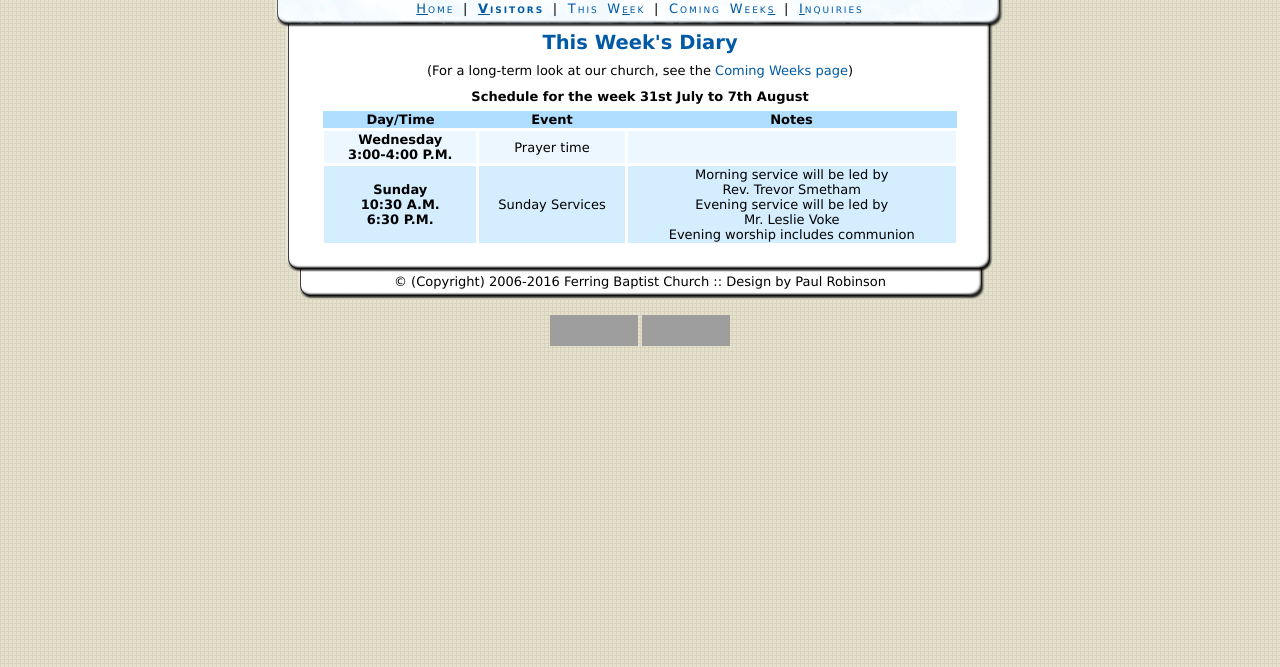
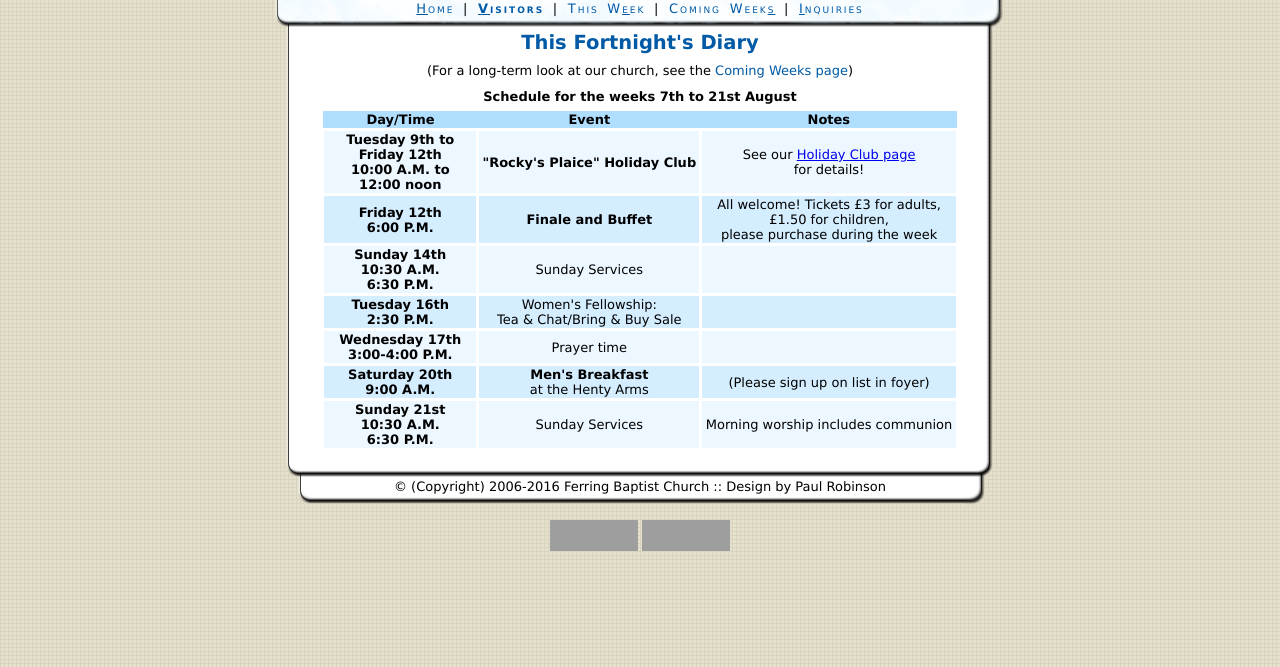
Before and after one commit to paulrr88/church, a PHP site: page /church/diary.php in a window 1280 px wide. Shown: the part 133-800 px from the top of the page. Run offline with PHP 8.4, Linux system fonts and the light colour scheme; grey boxes are pictures that could not be loaded.

Commit message:
Weekly update (two week diary)

```diff
--- a/diary.php
+++ b/diary.php
@@ -2,11 +2,11 @@
 
 <?php include("header.php"); ?>
 			<div id="content">
-				<h1>This Week's Diary</h1>
+				<h1>This Fortnight's Diary</h1>
 
 				<p class="centre">(For a long-term look at our church, see the <a href="upcoming.php">Coming Weeks page</a>)</p>
 
-				<p class="centre"><strong>Schedule for the week 31st July to 7th August</strong></p>
+				<p class="centre"><strong>Schedule for the weeks 7th to 21st August</strong></p>
 
 				<table class="styled" summary="Schedule for events in the coming week(s)">
 					<thead>
@@ -18,18 +18,39 @@
 					</thead>
 					<tbody>
 						<tr class="odd">
-							<th scope="row">Wednesday<br />3:00-4:00 P.M.</th>
+							<th scope="row">Tuesday 9th to Friday 12th<br />10:00 A.M. to<br />12:00 noon</th>
+							<td><strong>"Rocky's Plaice" Holiday Club</strong></td>
+							<td>See our <a href="holidayclub.php">Holiday Club page</a><br />for details!</td>
+						</tr>
+						<tr>
+							<th scope="row">Friday 12th<br />6:00 P.M.</th>
+							<td><strong>Finale and Buffet</strong></td>
+							<td>All welcome! Tickets £3 for adults,<br />£1.50 for children,<br />please purchase during the week</td>
+						</tr>
+						<tr class="odd">
+							<th scope="row">Sunday 14th<br />10:30 A.M.<br />6:30 P.M.</th>
+							<td>Sunday Services</td>
+							<td></td>
+						</tr>
+						<tr>
+							<th scope="row">Tuesday 16th<br />2:30 P.M.</th>
+							<td>Women's Fellowship:<br />Tea &amp; Chat/Bring &amp; Buy Sale</td>
+							<td></td>
+						</tr>
+						<tr class="odd">
+							<th scope="row">Wednesday 17th<br />3:00-4:00 P.M.</th>
 							<td>Prayer time</td>
 							<td></td>
 						</tr>
 						<tr>
-							<th scope="row">Sunday<br />10:30 A.M.<br />6:30 P.M.</th>
+							<th scope="row">Saturday 20th<br /> 9:00 A.M.</th>
+							<td><strong>Men's Breakfast</strong><br />at the Henty Arms</td>
+							<td>(Please sign up on list in foyer)</td>
+						</tr>
+						<tr class="odd">
+							<th scope="row">Sunday 21st<br />10:30 A.M.<br />6:30 P.M.</th>
 							<td>Sunday Services</td>
-							<td>Morning service will be led by<br />
-							Rev. Trevor Smetham<br />
-							Evening service will be led by <br />
-							Mr. Leslie Voke<br />
-							Evening worship includes communion</td>
+							<td>Morning worship includes communion</td>
 						</tr>
 					</tbody>
 				</table>
```
Also changed, not shown: images/newssheetfront.jpg.
